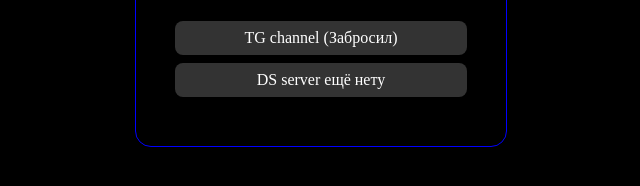
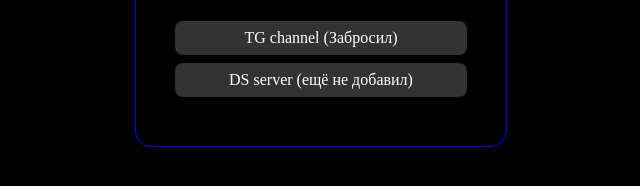
Before and after one commit to Syn3xuS/Syn3xuS.github.io, a plain HTML site: page index.html in a window 1280 px wide. Shown: the part 590-776 px from the top of the page, 319-959 px from the left. Drawn offline with Linux system fonts and the light colour scheme; a web font is replaced by a local one.

Commit message:
Update index.html

```diff
--- a/index.html
+++ b/index.html
@@ -47,7 +47,7 @@
             <a href="tg://resolve?domain=CELOIS" class="link" >TG channel (Забросил)</a>
         </div>
        <div class="buttons">
-            <a href="javascript://" class="link" onclick="location.href='ждите'">DS server ещё нету</a>
+            <a href="javascript://" class="link" onclick="location.href='ждите'">DS server (ещё не добавил)</a>
 
 
             <!--<a href="javascript://" class="link" onclick="location.href='https://vk.me/...'">VK public</a>-->
```
